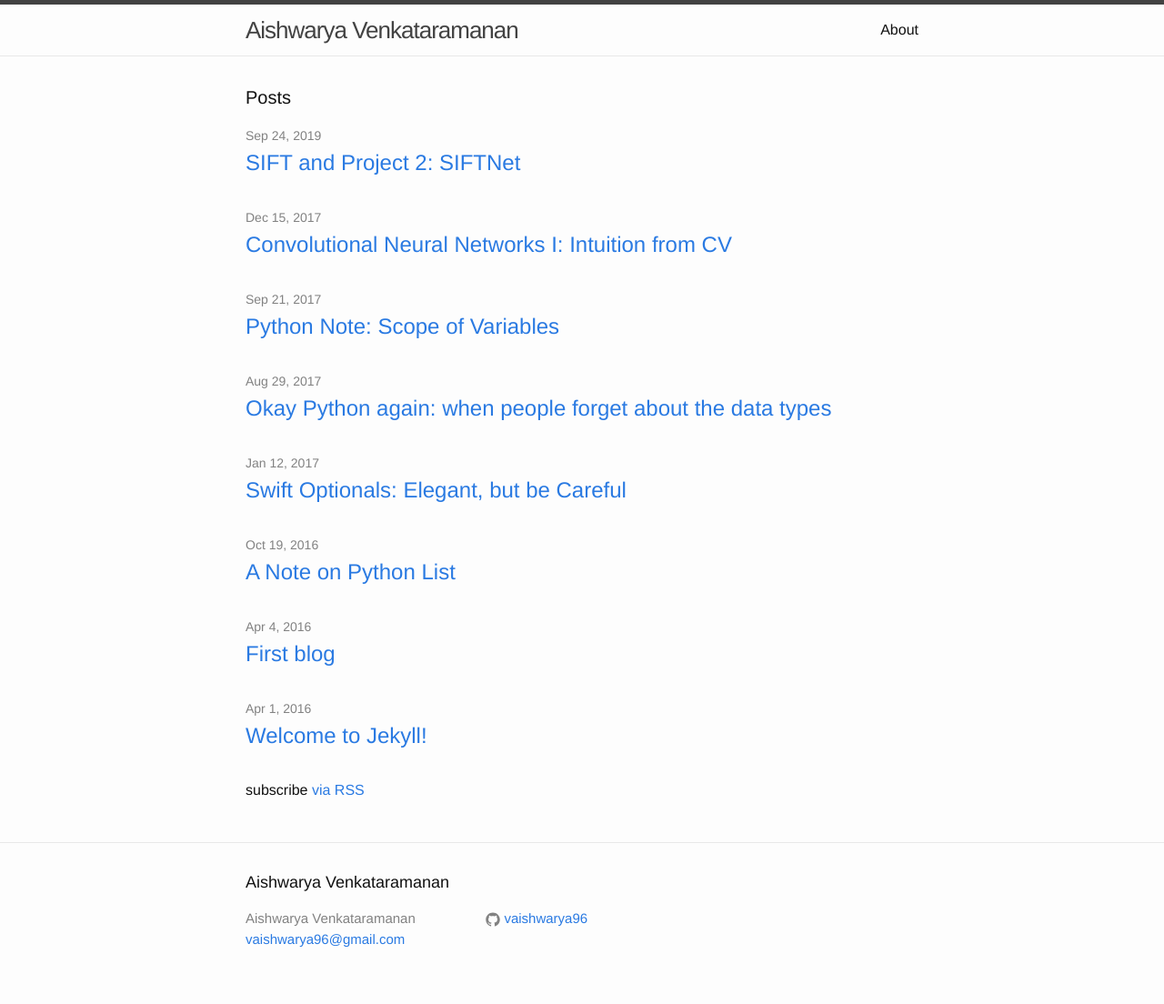
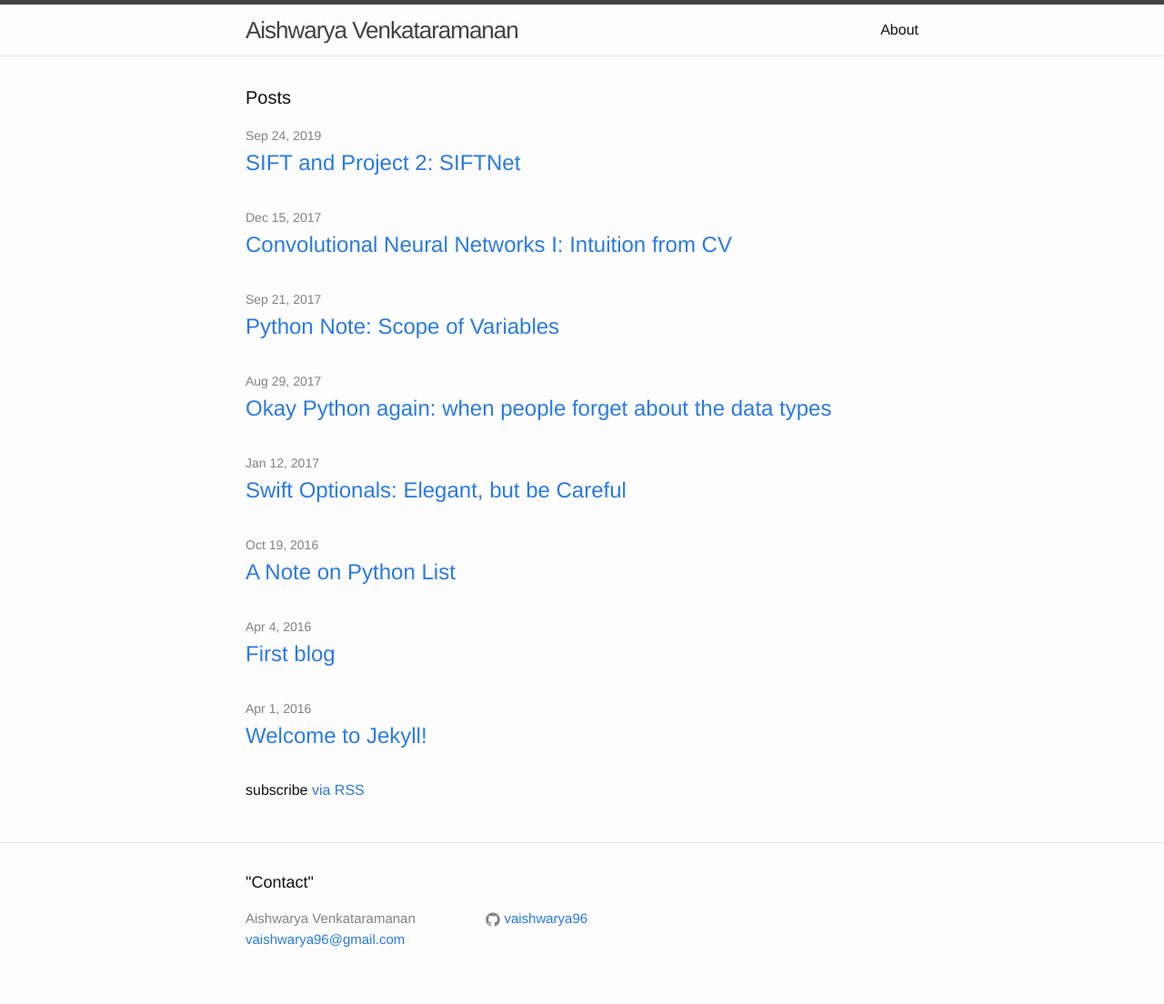
Before and after one commit to vaishwarya96/vaishwarya96.github.io, a Jekyll site: the page built from index.html, in a window 1280 px wide. Shown: the whole page at 91% size. Built offline with Jekyll 4.4.1, drawn with Linux system fonts in a browser that asks for light colours.

Commit message:
Adding files

```diff
--- a/_includes/footer.html
+++ b/_includes/footer.html
@@ -2,7 +2,7 @@
 
   <div class="wrapper">
 
-    <h2 class="footer-heading">{{ site.title }}</h2>
+    <h2 class="footer-heading">"Contact"</h2>
 
     <div class="footer-col-wrapper">
       <div class="footer-col footer-col-1">
```
